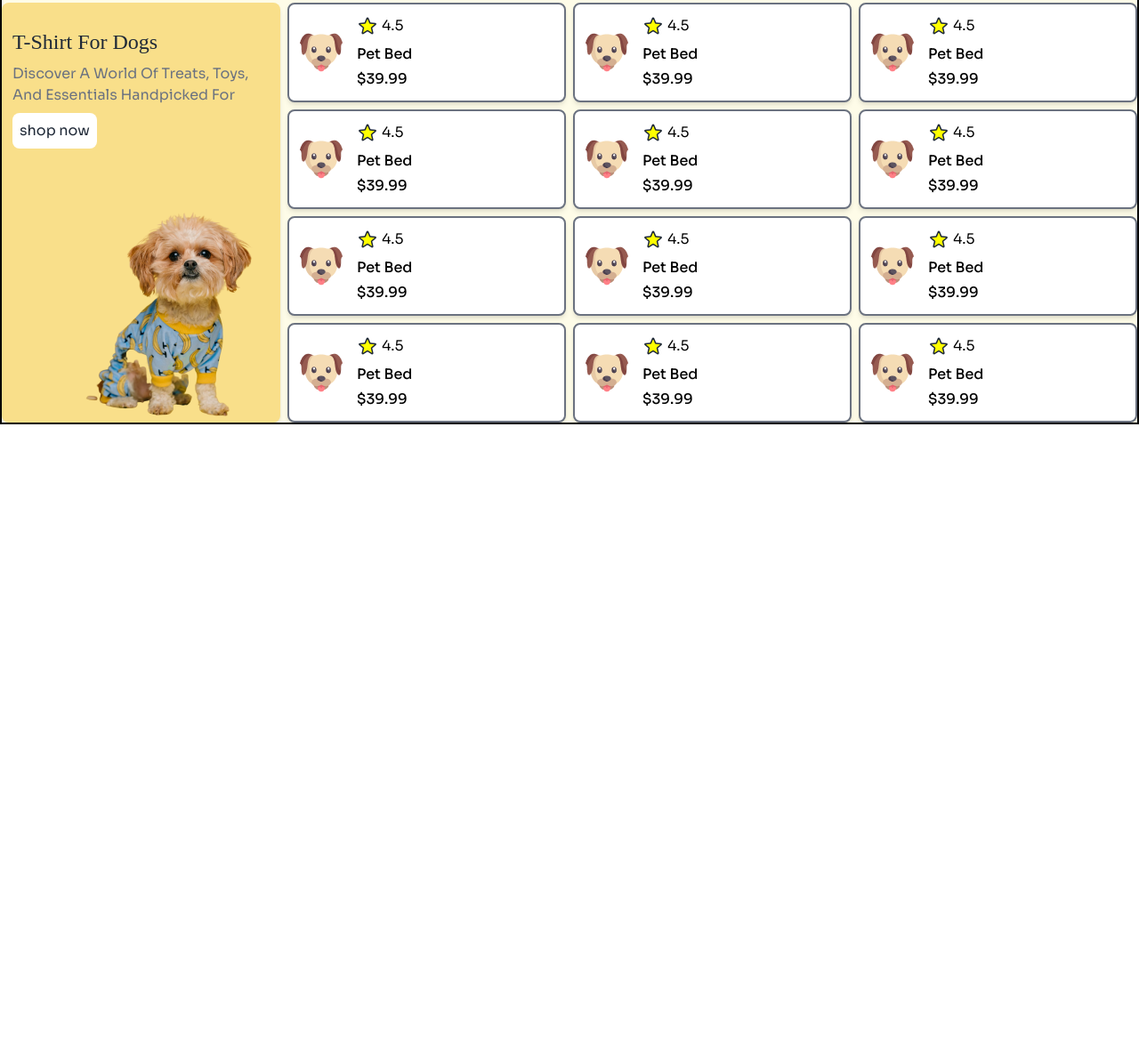
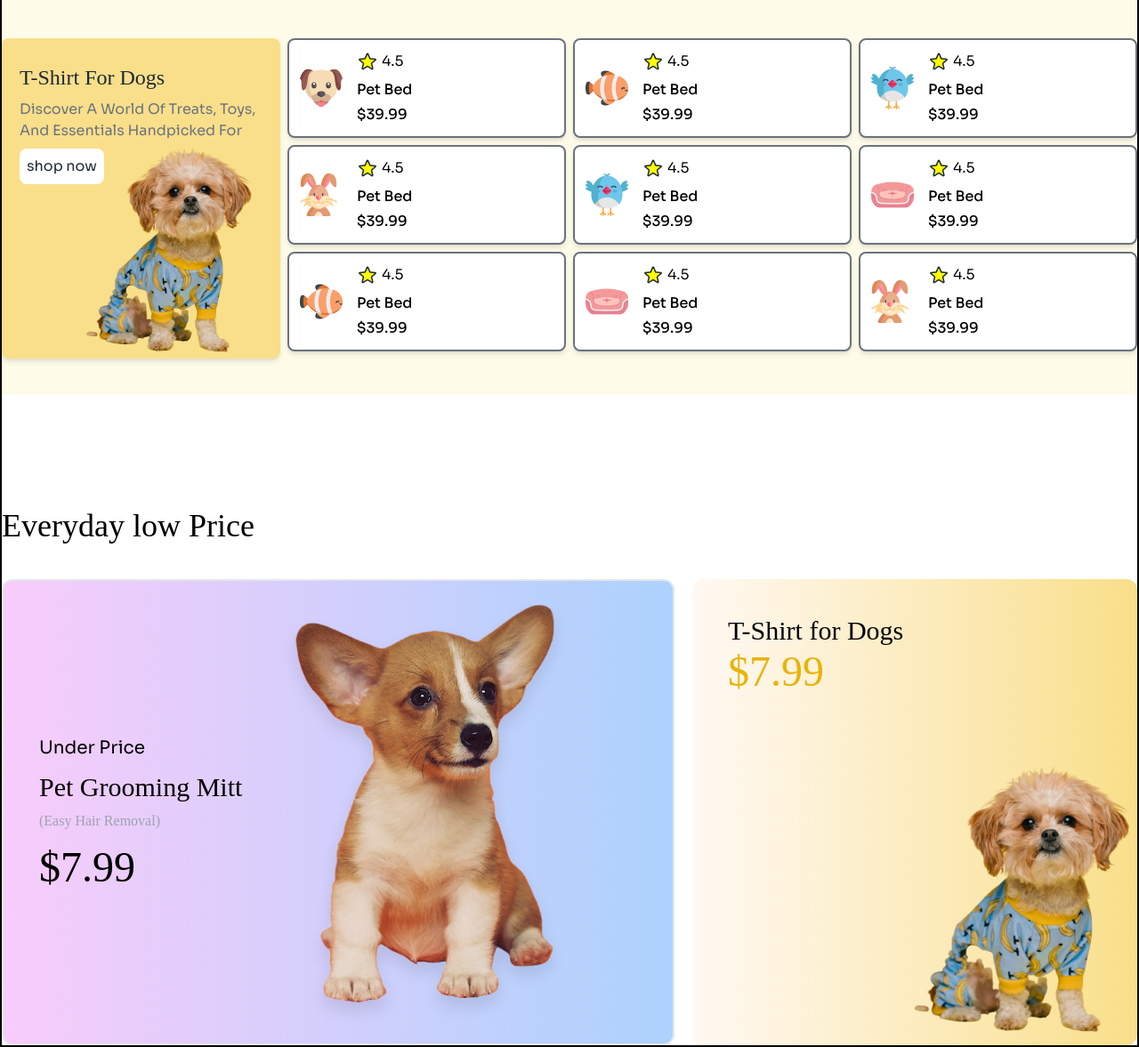
Before and after one commit to MASUDMIAHCS/assignment-3, a plain HTML site: page index.html in a window 1280 px wide. Shown: the part 1463-2640 px from the top of the page at 89% size. Before the commit the page ends 1940 px from the top, so only its background shows below. Drawn offline with nearby package versions, Linux system fonts and the light colour scheme; a web font is replaced by a local one.

Commit message:
the second portion of my assignment

```diff
--- a/index.html
+++ b/index.html
@@ -23,7 +23,7 @@
     </style>
 </head>
 <body>
-    <main class="max-w-screen-xl mx-auto border-black border-2">
+    <main class="max-w-screen-xl mx-auto border-2 border-black">
         <header class="min-h-screen bg-no-repeat w-full" style="background-image: url('c1-assets/cat-big.png');">
             <h1 class="text-black font-normal text-5xl mb-4 adlam-display">
                 Pamper Your Pet, <br>Because They Deserve <br> the Bes
@@ -147,15 +147,15 @@
          </section>
 
          <!-- trending-section -->
-          <section class="bg-yellow-50 mt-20 mx-4 lg:mx-0 lg:mt-40">
+          <section class="bg-yellow-50 py-10 mt-10 mx-4 lg:mx-0 lg:mt-40">
             <h1 class="text-black font-normal text-2xl lg:text-4xl mb-12 adlam-display">
                 Trending Pet Products
             </h1>
 
              <div class="grid grid-cols-2 lg:grid-cols-4 gap-2">
                 <div class="bg-[#F9DF8A] rounded-lg shadow-md flex gap-2 items-center p-3 row-span-4 lg:col-span-1
-                col-span-2 h-[500px] lg:h-auto relative">
-                    <div class="absolute top-0 left-0 pt-5 pl-3">
+                col-span-2 h-96 lg:h-auto relative mb-2 lg:mb-0">
+                    <div class="absolute top-0 left-0 pt-5 pl-5">
                         <h2 class=" text-2xl my-2 adlam-display capitalize">
                             t-shirt for dogs
                         </h2>
@@ -202,7 +202,7 @@
                 <!-- third -->
                 <div class="bg-white border-2 border-gray-500 rounded-lg shadow-md flex gap-2 items-center p-3">
                     <div class="w-14">
-                        <img src="c1-assets/dog-cartoon.png" alt="">
+                        <img src="c1-assets/fish-cartoon.png" alt="">
                     </div>
                   <div>
                     <div class="flex gap-1">
@@ -228,7 +228,7 @@
                 <!-- forth -->
                 <div class="bg-white border-2 border-gray-500 rounded-lg shadow-md flex gap-2 items-center p-3">
                     <div class="w-14">
-                        <img src="c1-assets/dog-cartoon.png" alt="">
+                        <img src="c1-assets/bird-cartoon.png" alt="">
                     </div>
                   <div>
                     <div class="flex gap-1">
@@ -254,7 +254,7 @@
                 <!-- fifth -->
                 <div class="bg-white border-2 border-gray-500 rounded-lg shadow-md flex gap-2 items-center p-3">
                     <div class="w-14">
-                        <img src="c1-assets/dog-cartoon.png" alt="">
+                        <img src="c1-assets/rabbit-cartoon.png" alt="">
                     </div>
                   <div>
                     <div class="flex gap-1">
@@ -280,7 +280,7 @@
                 <!-- sixth-->
                 <div class="bg-white border-2 border-gray-500 rounded-lg shadow-md flex gap-2 items-center p-3">
                     <div class="w-14">
-                        <img src="c1-assets/dog-cartoon.png" alt="">
+                        <img src="c1-assets/bird-cartoon.png" alt="">
                     </div>
                   <div>
                     <div class="flex gap-1">
@@ -306,7 +306,7 @@
                 <!-- seventh -->
                 <div class="bg-white border-2 border-gray-500 rounded-lg shadow-md flex gap-2 items-center p-3">
                     <div class="w-14">
-                        <img src="c1-assets/dog-cartoon.png" alt="">
+                        <img src="c1-assets/pet-couch.png" alt="">
                     </div>
                   <div>
                     <div class="flex gap-1">
@@ -332,7 +332,7 @@
                 <!--eight-->
                 <div class="bg-white border-2 border-gray-500 rounded-lg shadow-md flex gap-2 items-center p-3">
                     <div class="w-14">
-                        <img src="c1-assets/dog-cartoon.png" alt="">
+                        <img src="c1-assets/fish-cartoon.png" alt="">
                     </div>
                   <div>
                     <div class="flex gap-1">
@@ -358,7 +358,7 @@
                 <!--ninth-->
                 <div class="bg-white border-2 border-gray-500 rounded-lg shadow-md flex gap-2 items-center p-3">
                     <div class="w-14">
-                        <img src="c1-assets/dog-cartoon.png" alt="">
+                        <img src="c1-assets/pet-couch.png" alt="">
                     </div>
                   <div>
                     <div class="flex gap-1">
@@ -384,86 +384,7 @@
                 <!--ten-->
                 <div class="bg-white border-2 border-gray-500 rounded-lg shadow-md lg:flex gap-2 items-center p-3 hidden">
                     <div class="w-14">
-                        <img src="c1-assets/dog-cartoon.png" alt="">
-                    </div>
-                  <div>
-                    <div class="flex gap-1">
-                        <svg xmlns="http://www.w3.org/2000/svg" fill="yellow" viewBox="0 0 24 24" stroke-width="1.5" stroke="currentColor" class="size-6">
-                            <path stroke-linecap="round" stroke-linejoin="round" d="M11.48 3.499a.562.562 0 0 1 1.04 0l2.125 5.111a.563.563 0 0 0 .475.345l5.518.442c.499.04.701.663.321.988l-4.204 3.602a.563.563 0 0 0-.182.557l1.285 5.385a.562.562 0 0 1-.84.61l-4.725-2.885a.562.562 0 0 0-.586 0L6.982 20.54a.562.562 0 0 1-.84-.61l1.285-5.386a.562.562 0 0 0-.182-.557l-4.204-3.602a.562.562 0 0 1 .321-.988l5.518-.442a.563.563 0 0 0 .475-.345L11.48 3.5Z" />
-                          </svg>
-
-                        <h4 class="text-black font-normal text-base mb-2 sora-font">
-                            4.5
-                        </h4>
-                    </div>
-                    <div>
-                        <h4 class="text-black text-5 font-medium mb-1 sora-font">
-                            Pet Bed
-                        </h4>
-                        <h4 class="text-black text-base font-medium sora-font">
-                            $39.99
-                        </h4>
-                    </div>
-                  </div>
-                </div>
-
-
-                  <!--elevent-->
-                  <div class="bg-white border-2 border-gray-500 rounded-lg shadow-md lg:flex gap-2 items-center p-3 hidden">
-                    <div class="w-14">
-                        <img src="c1-assets/dog-cartoon.png" alt="">
-                    </div>
-                  <div>
-                    <div class="flex gap-1">
-                        <svg xmlns="http://www.w3.org/2000/svg" fill="yellow" viewBox="0 0 24 24" stroke-width="1.5" stroke="currentColor" class="size-6">
-                            <path stroke-linecap="round" stroke-linejoin="round" d="M11.48 3.499a.562.562 0 0 1 1.04 0l2.125 5.111a.563.563 0 0 0 .475.345l5.518.442c.499.04.701.663.321.988l-4.204 3.602a.563.563 0 0 0-.182.557l1.285 5.385a.562.562 0 0 1-.84.61l-4.725-2.885a.562.562 0 0 0-.586 0L6.982 20.54a.562.562 0 0 1-.84-.61l1.285-5.386a.562.562 0 0 0-.182-.557l-4.204-3.602a.562.562 0 0 1 .321-.988l5.518-.442a.563.563 0 0 0 .475-.345L11.48 3.5Z" />
-                          </svg>
-
-                        <h4 class="text-black font-normal text-base mb-2 sora-font">
-                            4.5
-                        </h4>
-                    </div>
-                    <div>
-                        <h4 class="text-black text-5 font-medium mb-1 sora-font">
-                            Pet Bed
-                        </h4>
-                        <h4 class="text-black text-base font-medium sora-font">
-                            $39.99
-                        </h4>
-                    </div>
-                  </div>
-                </div>
-
-                   <!--twelve-->
-                   <div class="bg-white border-2 border-gray-500 rounded-lg shadow-md lg:flex gap-2 items-center p-3 hidden">
-                    <div class="w-14">
-                        <img src="c1-assets/dog-cartoon.png" alt="">
-                    </div>
-                  <div>
-                    <div class="flex gap-1">
-                        <svg xmlns="http://www.w3.org/2000/svg" fill="yellow" viewBox="0 0 24 24" stroke-width="1.5" stroke="currentColor" class="size-6">
-                            <path stroke-linecap="round" stroke-linejoin="round" d="M11.48 3.499a.562.562 0 0 1 1.04 0l2.125 5.111a.563.563 0 0 0 .475.345l5.518.442c.499.04.701.663.321.988l-4.204 3.602a.563.563 0 0 0-.182.557l1.285 5.385a.562.562 0 0 1-.84.61l-4.725-2.885a.562.562 0 0 0-.586 0L6.982 20.54a.562.562 0 0 1-.84-.61l1.285-5.386a.562.562 0 0 0-.182-.557l-4.204-3.602a.562.562 0 0 1 .321-.988l5.518-.442a.563.563 0 0 0 .475-.345L11.48 3.5Z" />
-                          </svg>
-
-                        <h4 class="text-black font-normal text-base mb-2 sora-font">
-                            4.5
-                        </h4>
-                    </div>
-                    <div>
-                        <h4 class="text-black text-5 font-medium mb-1 sora-font">
-                            Pet Bed
-                        </h4>
-                        <h4 class="text-black text-base font-medium sora-font">
-                            $39.99
-                        </h4>
-                    </div>
-                  </div>
-                </div>
-
-                <!--thirten-->
-                   <div class="bg-white border-2 border-gray-500 rounded-lg shadow-md lg:flex gap-2 items-center p-3 hidden">
-                    <div class="w-14">
-                        <img src="c1-assets/dog-cartoon.png" alt="">
+                        <img src="c1-assets/rabbit-cartoon.png" alt="">
                     </div>
                   <div>
                     <div class="flex gap-1">
@@ -488,6 +409,48 @@
              </div>
             </div>
           </section>
+          <!-- low-price-part -->
+           <section class="rounded-lg mx-4 lg:mx-0">
+            <h1 class="text-black text-normal text-2xl lg:text-4xl mt-10 lg:mt-32 mb-10 adlam-display">
+                Everyday low Price
+            </h1>
+            <div class="lg:flex gap-5 space-y-5 lg:space-y-0">
+            <div class="bg-gradient-to-r from-[#F8CCFB] to-[#ACD2FD] flex items-center flex-1 rounded-xl border-2 h-[400px] lg:h-auto">
+                <div class="pl-10">
+                    <p class="text-black font-normal text-xl mb-3 sora-font hidden lg:block">
+                        Under Price
+                    </p>
+                    <h4 class="text-black text-3xl font-normal mb-2 adlam-display">
+                        Pet Grooming Mitt
+                    </h4>
+                    <p class="text-gray-400 text-base font-normal mb-4 adlam-display hidden lg:block">
+                        (Easy Hair Removal)
+                    </p>
+                    <h2 class="text-white font-normal text-5xl adlam-display lg:text-black">
+                        $7.99
+                    </h2>
+                </div>
+                <div class="">
+                    <img src="c1-assets/cute-dog-mid.png" alt="">
+                </div>
+            </div>
+
+            <!-- another-portion -->
+                <div class="bg-gradient-to-r from-[#FFF9F4] to-[#F9DF8A] rounded-xl flex-1 relative max-w-[500px] h-[400px] lg:h-auto">
+                    <div class="px-10 pt-10">
+                        <h3 class="text-black font-normal text-3xl mb-1 adlam-display">
+                            T-Shirt for Dogs
+                        </h3>
+                        <h1 class="text-yellow-500 font-normal text-5xl adlam-display">
+                            $7.99
+                        </h1>
+                    </div>
+                    <div class="absolute right-0 bottom-0 w-2/4">
+                        <img src="c1-assets/cute-pet-mid.png" alt="">
+                    </div>
+                 </div>
+                </div>
+           </section>
     </main>
 </body>
 </html>
```
